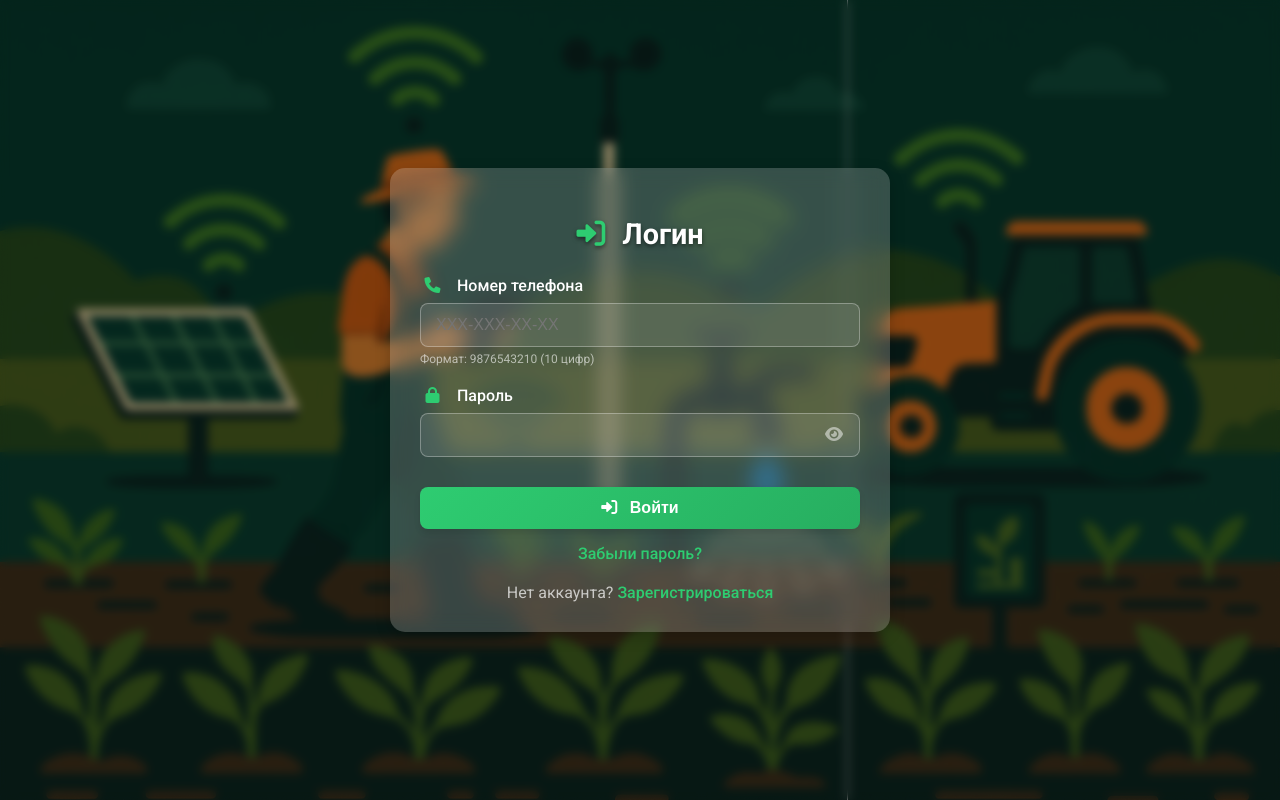
After one commit to banworddd/SmartFarmWeb_Full, a Django app: page /login in a window 1280 px wide. The commit adds this page. Run offline with Django 5.2, Linux system fonts and the light colour scheme.

Commit message:
add login page, login form and view

```diff
--- a/main/templates/main/main.html
+++ b/main/templates/main/main.html
@@ -107,7 +107,7 @@
 
                     <!-- Кнопки авторизации -->
                     <div class="auth-buttons">
-                        <a href="{% url 'main' %}" class="auth-btn login-btn">
+                        <a href="{% url 'login' %}" class="auth-btn login-btn">
                             <i class="fas fa-sign-in-alt"></i> Войти
                         </a>
                         <a href="{% url 'reg' %}" class="auth-btn register-btn">
@@ -206,7 +206,7 @@
 
                     <!-- Кнопки авторизации -->
                     <div class="auth-buttons">
-                        <a href="{% url 'main' %}" class="auth-btn login-btn">
+                        <a href="{% url 'login' %}" class="auth-btn login-btn">
                             <i class="fas fa-sign-in-alt"></i> Войти
                         </a>
                         <a href="{% url 'reg' %}" class="auth-btn register-btn">
--- a/messages.txt
+++ b/messages.txt
@@ -1,3 +1,8 @@
 Спасибо за регистрацию, ваш код отправлен на телефон: 341618 для номера 4242422442
 Спасибо за регистрацию, ваш код отправлен на телефон: 784351 для номера 1231231231
 Спасибо за регистрацию, ваш код отправлен на телефон: 350107 для номера 4214111111
+Спасибо за регистрацию, ваш код отправлен на телефон: 445949 для номера 9103531253
+Спасибо за регистрацию, ваш код отправлен на телефон: 626398 для номера 9826883636
+Спасибо за регистрацию, ваш код отправлен на телефон: 424913 для номера 9099099090
+Спасибо за регистрацию, ваш код отправлен на телефон: 893144 для номера 2322223232
+Спасибо за регистрацию, ваш код отправлен на телефон: 408507 для номера 1111244111
--- a/users/forms.py
+++ b/users/forms.py
@@ -25,9 +25,9 @@ class CustomUserRegistrationForm(forms.ModelForm):
         label='Номер телефона',
         widget=forms.TextInput(attrs={
             'class': 'phone-input',
-            'placeholder': '+7 (XXX) XXX-XX-XX'
+            'placeholder': 'XXX-XXX-XX-XX'
         }),
-        max_length=18
+        max_length=10
     )
 
     class Meta:
@@ -218,3 +218,96 @@ class CustomUserConfirmationForm(forms.Form):
             raise forms.ValidationError('Неверный код подтверждения')
 
         return cleaned_data
+
+class CustomUserLoginForm(forms.Form):
+    """
+    Форма входа пользователя.
+
+    Атрибуты:
+        phone_number (CharField): Поле для ввода номера телефона.
+        password (CharField): Поле для ввода пароля.
+    """
+
+    phone_number = forms.CharField(
+        label='Номер телефона',
+        widget=forms.TextInput(attrs={
+            'class': 'phone-input',
+            'placeholder': 'XXX-XXX-XX-XX'
+        }),
+        max_length=10
+    )
+
+    password = forms.CharField(
+        label='Введите пароль',
+        widget=forms.PasswordInput
+    )
+
+    def __init__(self, *args, **kwargs):
+        """
+        Инициализация формы с установкой пользователя в None.
+
+        Аргументы:
+            *args: Позиционные аргументы.
+            **kwargs: Именованные аргументы.
+        """
+        super().__init__(*args, **kwargs)
+        self.user = None
+
+    def clean_phone_number(self):
+        """
+        Очистка и валидация номера телефона.
+
+        Возвращает:
+            str: Очищенный номер телефона.
+
+        Исключения:
+            ValidationError: Если номер пуст, некорректен или пользователь не найден.
+        """
+        phone_number = re.sub(r'\D', '', self.cleaned_data.get('phone_number'))
+
+        if not phone_number:
+            raise forms.ValidationError('Номер телефона обязателен')
+
+        if len(phone_number) != 10:
+            raise forms.ValidationError('Номер телефона должен содержать 10 цифр')
+
+        try:
+            self.user = CustomUser.objects.get(phone_number=phone_number)
+        except CustomUser.DoesNotExist:
+            raise forms.ValidationError('Пользователь с таким номером телефона не существует')
+
+        return phone_number
+
+    def clean_password(self):
+        """
+        Валидация пароля пользователя.
+
+        Возвращает:
+            str: Введённый пароль.
+
+        Исключения:
+            ValidationError: Если пароль пуст или не совпадает с паролем пользователя.
+        """
+        password = self.cleaned_data.get('password')
+        if not password:
+            raise forms.ValidationError('Пароль обязателен')
+
+        phone_number = self.cleaned_data.get('phone_number')
+        if phone_number and not self.user.check_password(password):
+            raise forms.ValidationError('Неправильный пароль, попробуйте еще раз')
+
+        return password
+
+    def clean(self):
+        """
+        Финальная проверка формы и логгирование данных.
+
+        Возвращает:
+            dict: Очищенные данные формы.
+        """
+        cleaned_data = super().clean()
+
+        with open('login_logs.txt', 'a') as file:
+            file.write(str(cleaned_data) + '\n')
+
+        return cleaned_data
--- /dev/null
+++ b/users/static/css/login.css
@@ -0,0 +1,302 @@
+/* ==================== BASE STYLES ==================== */
+/* Основной контейнер формы, центрирует содержимое и добавляет фон */
+.login-container {
+    position: relative;
+    display: flex;
+    justify-content: center;
+    align-items: center;
+    min-height: calc(100vh - 40px);
+    padding: 20px;
+    background-image: url('../images/farm-background.png');
+    background-size: cover;
+    background-position: center;
+    background-repeat: no-repeat;
+    background-attachment: fixed;
+}
+
+/* Затемнение фона для улучшения читаемости текста */
+.login-container::before {
+    content: '';
+    position: absolute;
+    top: 0;
+    left: 0;
+    right: 0;
+    bottom: 0;
+    backdrop-filter: blur(5px);
+    z-index: 0;
+    background: rgba(0, 0, 0, 0.4);
+}
+
+/* Карточка формы с эффектом размытия и анимацией появления */
+.login-form {
+    position: relative;
+    z-index: 1;
+    background: rgba(255, 255, 255, 0.2);
+    backdrop-filter: blur(10px);
+    border-radius: 15px;
+    padding: 30px;
+    width: calc(100% - 40px);
+    max-width: 500px;
+    box-shadow: 0 5px 15px rgba(0, 0, 0, 0.2);
+    animation: fadeInUp 0.6s ease-out forwards;
+    box-sizing: border-box;
+}
+
+/* ==================== TYPOGRAPHY ==================== */
+/* Заголовок формы с тенью для улучшения видимости */
+.form-title {
+    color: white;
+    text-align: center;
+    margin-bottom: 25px;
+    font-size: 1.8rem;
+    text-shadow: 0 2px 4px rgba(0, 0, 0, 0.5);
+}
+
+/* Иконка в заголовке формы */
+.form-title i {
+    margin-right: 10px;
+    color: #2ecc71;
+}
+
+/* ==================== FORM GROUPS ==================== */
+/* Группы полей формы с отступами и стилями для меток */
+.form-group {
+    margin-bottom: 20px;
+    position: relative;
+}
+
+/* Метки для полей ввода */
+.form-group label {
+    display: block;
+    margin-bottom: 8px;
+    color: white;
+    font-weight: 500;
+}
+
+/* Иконки в метках полей ввода */
+.form-group label i {
+    width: 25px;
+    text-align: center;
+    margin-right: 8px;
+    color: #2ecc71;
+}
+
+/* Общие стили для полей ввода с плавными переходами */
+.form-group input {
+    width: 100%;
+    padding: 12px 15px;
+    border-radius: 8px;
+    border: 1px solid rgba(255, 255, 255, 0.3);
+    background: rgba(255, 255, 255, 0.1);
+    color: white;
+    font-size: 1rem;
+    transition: all 0.3s ease;
+    box-sizing: border-box;
+}
+
+/* Стили для полей ввода при фокусе */
+.form-group input:focus {
+    outline: none;
+    border-color: #2ecc71;
+    box-shadow: 0 0 0 2px rgba(46, 204, 113, 0.3);
+    background: rgba(255, 255, 255, 0.2);
+}
+
+/* Подсказки для полей ввода */
+.input-hint {
+    font-size: 0.75rem;
+    color: rgba(255, 255, 255, 0.6);
+    margin-top: 5px;
+    display: block;
+}
+
+/* Обертка для поля пароля */
+.password-wrapper {
+    position: relative;
+}
+
+/* Кнопка показа/скрытия пароля */
+.toggle-password {
+    position: absolute;
+    right: 12px;
+    top: 50%;
+    transform: translateY(-50%);
+    background: none;
+    border: none;
+    color: rgba(255, 255, 255, 0.5);
+    cursor: pointer;
+    font-size: 1rem;
+    padding: 5px;
+}
+
+/* Эффект при наведении на кнопку показа/скрытия пароля */
+.toggle-password:hover {
+    color: rgba(255, 255, 255, 0.8);
+}
+
+/* ==================== BUTTONS ==================== */
+/* Кнопка отправки формы с градиентом и эффектом наведения */
+.submit-btn {
+    width: 100%;
+    padding: 12px;
+    border-radius: 8px;
+    border: none;
+    background: linear-gradient(135deg, #2ecc71, #27ae60);
+    color: white;
+    font-size: 1rem;
+    font-weight: 600;
+    cursor: pointer;
+    transition: all 0.3s ease;
+    margin-top: 10px;
+    box-shadow: 0 4px 6px rgba(0, 0, 0, 0.1);
+}
+
+/* Эффект при наведении на кнопку отправки */
+.submit-btn:hover {
+    transform: translateY(-2px);
+    box-shadow: 0 6px 12px rgba(0, 0, 0, 0.2);
+}
+
+/* Иконка в кнопке отправки */
+.submit-btn i {
+    margin-right: 8px;
+}
+
+/* Ссылка на регистрацию с эффектом наведения */
+.auth-link {
+    text-align: center;
+    margin-top: 20px;
+    color: rgba(255, 255, 255, 0.7);
+}
+
+/* Стили для ссылки в блоке регистрации */
+.auth-link a {
+    color: #2ecc71;
+    text-decoration: none;
+    font-weight: 500;
+    transition: all 0.2s ease;
+}
+
+/* Эффект при наведении на ссылку регистрации */
+.auth-link a:hover {
+    text-decoration: underline;
+    color: #27ae60;
+}
+
+/* ==================== ERROR STYLES ==================== */
+/* Общие ошибки формы с анимацией */
+.top-form-error {
+    background-color: rgba(231, 76, 60, 0.2);
+    border-left: 4px solid #e74c3c;
+    padding: 12px 15px;
+    margin-bottom: 20px;
+    border-radius: 4px;
+    color: #ffdddd;
+    display: flex;
+    align-items: flex-start;
+    animation: shake 0.5s ease;
+}
+
+/* Иконка в блоке ошибок формы */
+.top-form-error i {
+    margin-right: 10px;
+    color: #e74c3c;
+    font-size: 1.2rem;
+    margin-top: 2px;
+}
+
+/* Текст в блоке ошибок формы */
+.top-form-error p {
+    margin: 0;
+    flex: 1;
+}
+
+/* Ошибки отдельных полей с анимацией */
+.field-error {
+    color: #e74c3c;
+    margin-top: 5px;
+    font-size: 0.85rem;
+    display: flex;
+    align-items: center;
+    animation: fadeIn 0.3s ease;
+}
+
+/* Иконка в блоке ошибок поля */
+.field-error i {
+    margin-right: 6px;
+    font-size: 0.9rem;
+}
+
+/* Подсветка невалидных полей */
+input.error {
+    border-color: #e74c3c !important;
+    background: rgba(231, 76, 60, 0.1) !important;
+}
+
+/* Стили для кнопки сброса пароля */
+.reset-password {
+    text-align: center;
+    margin-top: 15px;
+    color: rgba(255, 255, 255, 0.7);
+}
+
+/* Стили для ссылки в блоке сброса пароля */
+.reset-password a {
+    color: #2ecc71;
+    text-decoration: none;
+    font-weight: 500;
+    transition: all 0.2s ease;
+}
+
+/* Эффект при наведении на ссылку сброса пароля */
+.reset-password a:hover {
+    text-decoration: underline;
+    color: #27ae60;
+}
+
+
+/* ==================== ANIMATIONS ==================== */
+/* Анимации для элементов формы */
+@keyframes fadeInUp {
+    from {
+        opacity: 0;
+        transform: translateY(20px);
+    }
+    to {
+        opacity: 1;
+        transform: translateY(0);
+    }
+}
+
+@keyframes shake {
+    0%, 100% { transform: translateX(0); }
+    20%, 60% { transform: translateX(-5px); }
+    40%, 80% { transform: translateX(5px); }
+}
+
+@keyframes fadeIn {
+    from { opacity: 0; }
+    to { opacity: 1; }
+}
+
+/* ==================== MOBILE VERSION ==================== */
+/* Стили для мобильной версии формы */
+@media (max-width: 768px) {
+    .login-container {
+        padding: 15px;
+    }
+
+    .login-form {
+        padding: 20px;
+        width: calc(100% - 30px);
+    }
+
+    .form-title {
+        font-size: 1.5rem;
+    }
+
+    .top-form-error {
+        padding: 10px 12px;
+        font-size: 0.9rem;
+    }
+}
--- /dev/null
+++ b/users/static/js/login.js
@@ -0,0 +1,38 @@
+document.addEventListener('DOMContentLoaded', function() {
+    // ==================== PASSWORD TOGGLE ====================
+    // Показать/скрыть пароль
+    document.querySelectorAll('.toggle-password').forEach(button => {
+        button.addEventListener('click', function() {
+            const input = this.closest('.password-wrapper').querySelector('input');
+            const icon = this.querySelector('i');
+
+            // Переключение типа поля ввода и изменение иконки
+            if (input.type === 'password') {
+                input.type = 'text';
+                icon.classList.replace('fa-eye', 'fa-eye-slash');
+            } else {
+                input.type = 'password';
+                icon.classList.replace('fa-eye-slash', 'fa-eye');
+            }
+        });
+    });
+
+    // ==================== PHONE NUMBER FORMATTING ====================
+    // Форматирование номера телефона
+    const phoneInput = document.querySelector('#id_phone_number');
+    if (phoneInput) {
+        phoneInput.addEventListener('input', function() {
+            // Удаляем все нецифровые символы и ограничиваем длину до 10 символов
+            this.value = this.value.replace(/\D/g, '').slice(0, 10);
+        });
+    }
+
+    // ==================== ERROR HIGHLIGHTING ====================
+    // Добавляем классы ошибок при загрузке страницы с ошибками
+    document.querySelectorAll('.field-error').forEach(error => {
+        const input = error.closest('.form-group').querySelector('input');
+        if (input) {
+            input.classList.add('error');
+        }
+    });
+});
--- /dev/null
+++ b/users/templates/users/login.html
@@ -0,0 +1,93 @@
+{% extends "main/layout.html" %}
+{% load static %}
+
+{% block extra_css %}
+<!-- Подключение основного CSS-файла для логина -->
+<link rel="stylesheet" href="{% static 'css/login.css' %}">
+{% endblock %}
+
+{% block extra_js %}
+<!-- Подключение JavaScript-файла для логина -->
+<script src="{% static 'js/login.js' %}"></script>
+{% endblock %}
+
+{% block title %}Логин{% endblock %}
+
+{% block content %}
+<!-- Основной контейнер для формы логина -->
+<div class="login-container">
+    <!-- Карточка формы логина -->
+    <div class="login-form">
+        <!-- Заголовок формы логина -->
+        <h1 class="form-title">
+            <i class="fas fa-sign-in-alt"></i> Логин
+        </h1>
+
+        <!-- Блок для отображения общих ошибок формы -->
+        {% if form.non_field_errors %}
+        <div class="top-form-error">
+            <i class="fas fa-exclamation-circle"></i>
+            <div>
+                {% for error in form.non_field_errors %}
+                <p>{{ error }}</p>
+                {% endfor %}
+            </div>
+        </div>
+        {% endif %}
+
+        <!-- Форма логина -->
+        <form method="post" novalidate>
+            {% csrf_token %}
+
+            <!-- Поле телефона -->
+            <div class="form-group">
+                <label for="{{ form.phone_number.id_for_label }}">
+                    <i class="fas fa-phone"></i> Номер телефона
+                </label>
+                {{ form.phone_number }}
+                <div class="input-hint">Формат: 9876543210 (10 цифр)</div>
+                {% if form.phone_number.errors %}
+                <div class="field-error">
+                    <i class="fas fa-exclamation-circle"></i>
+                    {{ form.phone_number.errors.0 }}
+                </div>
+                {% endif %}
+            </div>
+
+            <!-- Поле пароля -->
+            <div class="form-group">
+                <label for="{{ form.password.id_for_label }}">
+                    <i class="fas fa-lock"></i> Пароль
+                </label>
+                <div class="password-wrapper">
+                    {{ form.password }}
+                    <button type="button" class="toggle-password">
+                        <i class="fas fa-eye"></i>
+                    </button>
+                </div>
+                {% if form.password.errors %}
+                <div class="field-error">
+                    <i class="fas fa-exclamation-circle"></i>
+                    {{ form.password.errors.0 }}
+                </div>
+                {% endif %}
+            </div>
+
+            <!-- Кнопка отправки формы -->
+            <button type="submit" class="submit-btn">
+                <i class="fas fa-sign-in-alt"></i> Войти
+            </button>
+
+            <!-- Кнопка сброса пароля -->
+            <div class="reset-password">
+                <a href="{% url 'main' %}">Забыли пароль?</a>
+            </div>
+
+            <!-- Ссылка на страницу регистрации -->
+            <div class="auth-link">
+                Нет аккаунта? <a href="{% url 'reg' %}">Зарегистрироваться</a>
+            </div>
+        </form>
+    </div>
+</div>
+{% endblock %}
--- a/users/templates/users/reg.html
+++ b/users/templates/users/reg.html
@@ -142,7 +142,7 @@
 
             <!-- Ссылка на страницу авторизации -->
             <div class="auth-link">
-                Уже есть аккаунт? <a href="{% url 'main' %}">Войти</a>
+                Уже есть аккаунт? <a href="{% url 'login' %}">Войти</a>
             </div>
         </form>
     </div>
--- a/users/urls.py
+++ b/users/urls.py
@@ -1,11 +1,12 @@
 from django.urls import path
 from django.conf import settings
 from django.conf.urls.static import static
-from .views import CustomUserRegisterView, CustomUserConfirmView
+from .views import CustomUserRegisterView, CustomUserConfirmView, CustomUserLoginView
 
 urlpatterns = [
     path('reg', CustomUserRegisterView.as_view(), name='reg'),
     path('confirm', CustomUserConfirmView.as_view(), name='confirm'),
+    path('login', CustomUserLoginView.as_view(), name='login'),
 ]
 if settings.DEBUG:
     urlpatterns += static(settings.MEDIA_URL, document_root=settings.MEDIA_ROOT)
--- a/users/views.py
+++ b/users/views.py
@@ -4,7 +4,7 @@ from django.shortcuts import redirect
 from django.views.generic import CreateView, FormView
 from django.contrib.auth import login
 
-from .forms import CustomUserRegistrationForm, CustomUserConfirmationForm
+from .forms import CustomUserRegistrationForm, CustomUserConfirmationForm, CustomUserLoginForm
 from .utils import generate_and_send_confirmation_code
 from users.models import CustomUser
 
@@ -39,6 +39,7 @@ class CustomUserRegisterView(CreateView):
         self.request.session['phone_number'] = form.cleaned_data['phone_number']
         print(generate_and_send_confirmation_code(self.request))
         return redirect(self.success_url)
+
 
 class CustomUserConfirmView(FormView):
     """
@@ -87,3 +88,17 @@ class CustomUserConfirmView(FormView):
             del self.request.session['confirmation_code']
 
         return redirect(self.success_url)
+
+
+class CustomUserLoginView(FormView):
+    model = CustomUser
+    form_class = CustomUserLoginForm
+    template_name = 'users/login.html'
+    success_url = '/'
+
+    def form_valid(self, form: CustomUserLoginForm) -> redirect:
+        user = CustomUser.objects.get(phone_number=form.cleaned_data.get('phone_number'))
+        if not user.is_active:
+            return redirect('confirm')
+        login(self.request, user)
+        return redirect(self.success_url)
```
Also changed, not shown: 1 other file.
